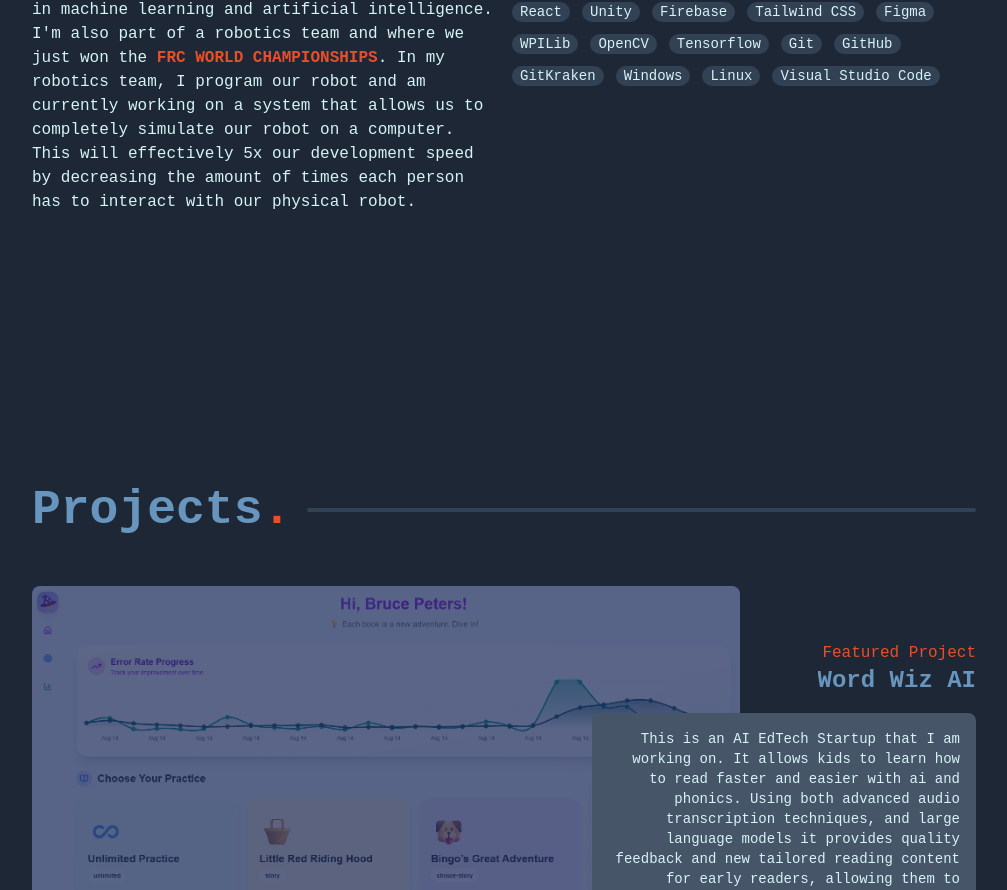
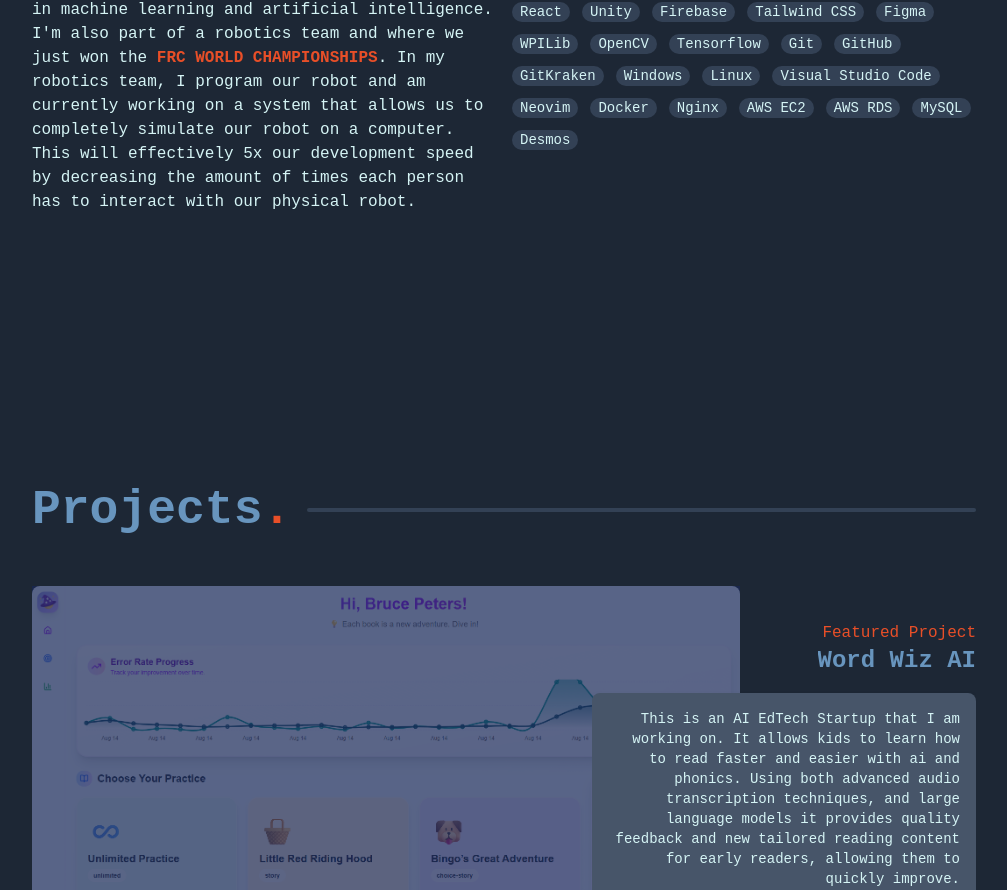
Before and after one commit to bruce-peters/bruce-peters.github.io, a React (Vite) app: page / in a window 1280 px wide. Shown: the part 1098-1988 px from the top of the page, without its empty margins (136-1143 px from the left). Built offline with nearby package versions, Linux system fonts and the light colour scheme.

Commit message:
small changes to website

```diff
--- a/src/components/FeaturedProjectCard.jsx
+++ b/src/components/FeaturedProjectCard.jsx
@@ -62,7 +62,7 @@ const FeaturedProjectCard = ({ projectData, reverse = false }) => {
         </Reveal>
         {/* Tools */}
         <Reveal>
-          <div className="flex flex-row gap-4">
+          <div className="flex flex-row gap-4 flex-wrap max-w-[500px] justify-end">
             {projectData.tools?.map((tool, index) => (
               <div
                 key={index}
--- a/src/constants/index.js
+++ b/src/constants/index.js
@@ -22,7 +22,17 @@ const projects = [
     github: "https://github.com/wordwizai/word-wiz-ai",
     url: "https://wordwizai.com",
     id: "word-wiz-ai",
-    tools: ["React", "AWS", "Torch", "Python", "Tailwind CSS"],
+    tools: [
+      "React",
+      "AWS EC2",
+      "AWS RDS",
+      "MySQL",
+      "Torch",
+      "Python",
+      "Tailwind CSS",
+      "Nginx",
+      "Google Cloud",
+    ],
     image: wordWizAIScreenshot,
     featured: true,
   },
@@ -136,6 +146,7 @@ const skills = [
   "JavaScript",
   "Python",
   "C#",
+  "C++",
   "HTML",
   "CSS",
   "React",
@@ -152,6 +163,13 @@ const skills = [
   "Windows",
   "Linux",
   "Visual Studio Code",
+  "Neovim",
+  "Docker",
+  "Nginx",
+  "AWS EC2",
+  "AWS RDS",
+  "MySQL",
+  "Desmos",
 ];
 
 export { projects, sections, skills };
```
